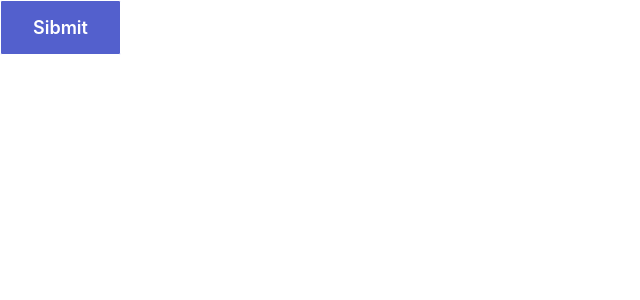
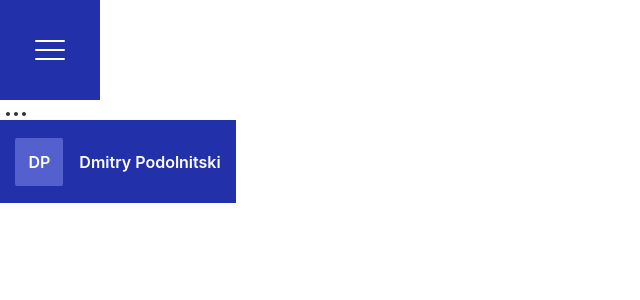
Before and after one commit to DmitryHash/react-experience, a React (Create React App) app: page / in a window 1280 px wide. Shown: the top 300 px of the page, without its empty margins (0-640 px from the left). Built offline with nearby package versions, Linux system fonts and the light colour scheme.

Commit message:
add header

```diff
--- a/src/App.tsx
+++ b/src/App.tsx
@@ -2,6 +2,7 @@ import './App.scss';
 import { Button } from './components/Button/Button';
 import { CardList } from './components/CardList/CardList';
 import { Form } from './components/Form/Form';
+import { Header } from './components/Header/Header';
 import { MenuCard } from './components/MenuCard/MenuCard';
 
 
@@ -9,7 +10,7 @@ export const App = () => {
 
   return (
     <div>
-      <Button content='Sibmit' type='primary' isDisabled={false} />
+      <Header />
     </div>
   );
 }
--- /dev/null
+++ b/src/components/Header/Header.tsx
@@ -0,0 +1,53 @@
+import { FC, useState } from 'react';
+import { Hamburger } from '../Hamburger/Hamburger';
+import { Input } from '../Input/Input';
+import { IconButton } from '../IconButton/IconButton';
+import cancel from '../../assets/icons/cancel.svg';
+import search from '../../assets/icons/menu.svg'
+import './Header.scss';
+import { UserInfo } from '../UserInfo/UserInfo';
+
+
+
+export const Header: FC = () => {
+    const [openSearch, setOpenSearch] = useState(false);
+    const [searchValue, setsearchValue] = useState('');
+
+    const HandleToggleClick = () => {
+        setOpenSearch(!openSearch);
+        setsearchValue('');
+    }
+
+    const handleChangeSearch = (newValue: string) => {
+        setsearchValue(searchValue)
+    }
+
+    return (
+        <header className='header'>
+            <Hamburger />
+            {openSearch && (
+                <div className='header__search-input'>
+                    <input
+                        type="text"
+                        placeholder='Search...'
+                        value={searchValue}
+                        onChange = {(e) => handleChangeSearch(e.target.value)}
+                        className='header__search-input'
+                    />
+                </div>
+            )}
+            <div>
+                <div>
+                    <IconButton onClick={HandleToggleClick}>
+                        {openSearch ? (
+                            <img src={cancel} alt='cancel' />
+                        ) : (
+                            <img src={search} alt='search' />
+                        )}
+                    </IconButton>
+                </div>
+                <UserInfo username={'Dmitry Podolnitski'} />
+            </div>
+        </header>
+    )
+};
--- a/src/components/IconButton/IconButton.tsx
+++ b/src/components/IconButton/IconButton.tsx
@@ -3,7 +3,7 @@ import './IconButton.scss';
 
 interface IIconButton {
     onClick: () => void;
-    children: ReactNode;
+    children?: ReactNode;
 }
 
 export const IconButton: FC<IIconButton> = ({onClick, children}) => {
```
Also changed, not shown: src/components/PageTemplate/PageTemplate.tsx (added, +17 -0 lines), src/components/Header/Header.scss (added).
